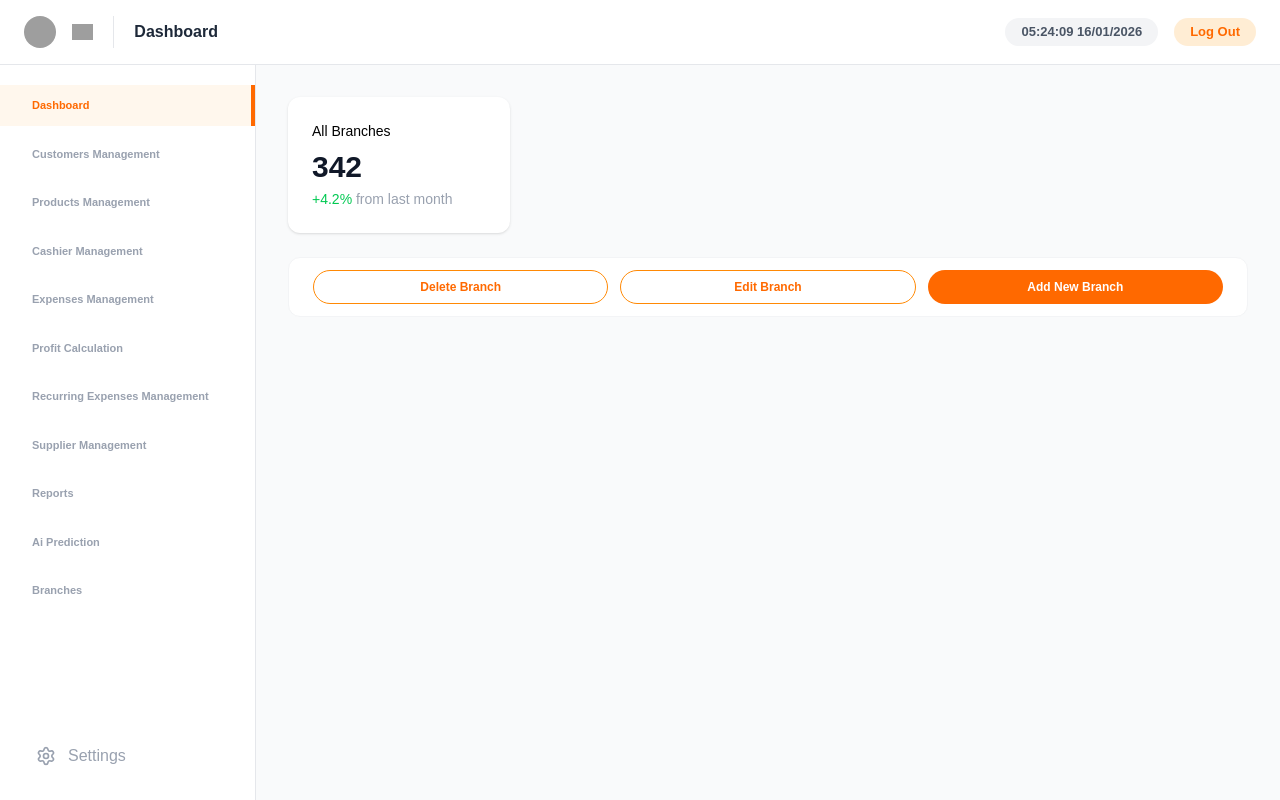
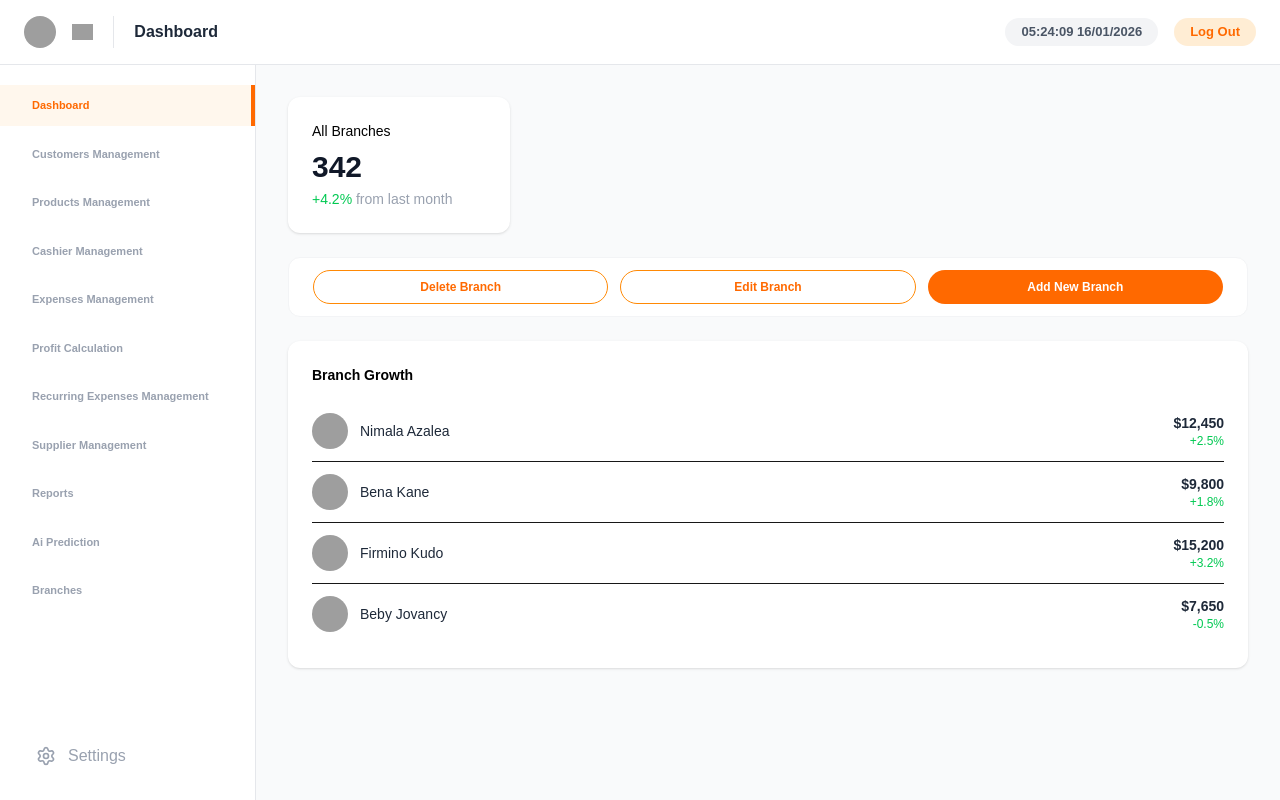
Before and after one commit to LTI-INTERNS/pos-micro-sass, a Next.js app: page /branches in a window 1280 px wide. Built offline with nearby package versions, Linux system fonts and the light colour scheme; grey boxes are pictures that could not be loaded.

Commit message:
feat: add branch growth section component

```diff
--- a/app/Dashboard/mockData.ts
+++ b/app/Dashboard/mockData.ts
@@ -25,6 +25,37 @@ export const branchStatCards = [
 
 ];
 
+export const BranchData =[
+  {
+    id: 1,
+    name: "Nimala Azalea",
+    avatar: "https://encrypted-tbn0.gstatic.com/images?q=tbn:ANd9GcSwxLxYIC2L2JqwkjrLhgh0e_d_jaHuxPRkDA&s",
+    amount: "$12,450",
+    subAmount: "+2.5%"
+  },
+  {
+    id: 2,
+    name: "Bena Kane",
+    avatar: "https://encrypted-tbn0.gstatic.com/images?q=tbn:ANd9GcQ_ZSO2tXGKf88S7fxc9js8XAyMMpei6v518w&s",
+    amount: "$9,800",
+    subAmount: "+1.8%"
+  },
+  {
+    id: 3,
+    name: "Firmino Kudo",
+    avatar: "https://encrypted-tbn0.gstatic.com/images?q=tbn:ANd9GcTN2Krpr7sdfhw-wzGqR_mRcYrvm_Jy8Jgr-A&s",
+    amount: "$15,200",
+    subAmount: "+3.2%"
+  },
+  {
+    id: 4,
+    name: "Beby Jovancy",
+    avatar: "https://encrypted-tbn0.gstatic.com/images?q=tbn:ANd9GcQb332edXHK5WGDiAikXoSSsZD4Eq1V3NMKRg&s",
+    amount: "$7,650",
+    subAmount: "-0.5%"
+  }
+]
+
 export const salesLineData = [
   { day: "Mon", value: 220 },
   { day: "Tue", value: 280 },
--- a/app/branches/page.tsx
+++ b/app/branches/page.tsx
@@ -2,6 +2,7 @@ import React from 'react'
 import DashboardLayout from '../components/dashboard_layout'
 import BranchStatCardGrid from '../components/branchStatCardGrid'
 import BranchActionBar from '../components/branch-actions'
+import BranchGrowthSection from '../components/branch-growth-section'
 
 const Branchpage = () => {
   return (
@@ -9,6 +10,7 @@ const Branchpage = () => {
       <div className="w-full space-y-6">
        <BranchStatCardGrid/>
        <BranchActionBar/>
+       <BranchGrowthSection/>
       </div>
     </DashboardLayout>
   )
--- /dev/null
+++ b/app/components/branch-growth-item.tsx
@@ -0,0 +1,36 @@
+"use client"
+import React from 'react'
+
+type BranchGrowthItemProps = {
+  name: string
+  avatar: string
+  amount: string
+  subAmount: string
+}
+
+const BranchGrowthItem = ({
+  name,
+  avatar,
+  amount,
+  subAmount,
+}: BranchGrowthItemProps) => {
+  return (
+   <div className="flex items-center justify-between py-3 border-b last:border-b-0">
+      <div className="flex items-center gap-3">
+        <img
+          src={avatar}
+          alt={name}
+          className="w-9 h-9 rounded-full object-cover"
+        />
+        <span className="text-sm font-medium text-gray-800">{name}</span>
+      </div>
+
+      <div className="text-right">
+        <p className="text-sm font-semibold text-gray-800">{amount}</p>
+        <p className="text-xs text-green-500">{subAmount}</p>
+      </div>
+    </div>
+  )
+}
+
+export default BranchGrowthItem
--- /dev/null
+++ b/app/components/branch-growth-section.tsx
@@ -0,0 +1,29 @@
+"use client"
+import React from 'react'
+import BranchGrowthItem from './branch-growth-item'
+import { BranchData } from '../Dashboard/mockData'
+
+const BranchGrowthSection = () => {
+  return (
+    <div className="bg-white rounded-xl p-6 shadow-sm">
+      <div className="flex justify-between items-center mb-4">
+        <h3 className="text-sm font-semibold text-black">
+          Branch Growth
+        </h3>
+
+      </div>
+
+      {BranchData.slice(0, 4).map((branch) => (
+        <BranchGrowthItem
+          key={branch.id}
+          name={branch.name}
+          avatar={branch.avatar}
+          amount={branch.amount}
+          subAmount={branch.subAmount}
+        />
+      ))}
+    </div>
+  )
+}
+
+export default BranchGrowthSection
```
